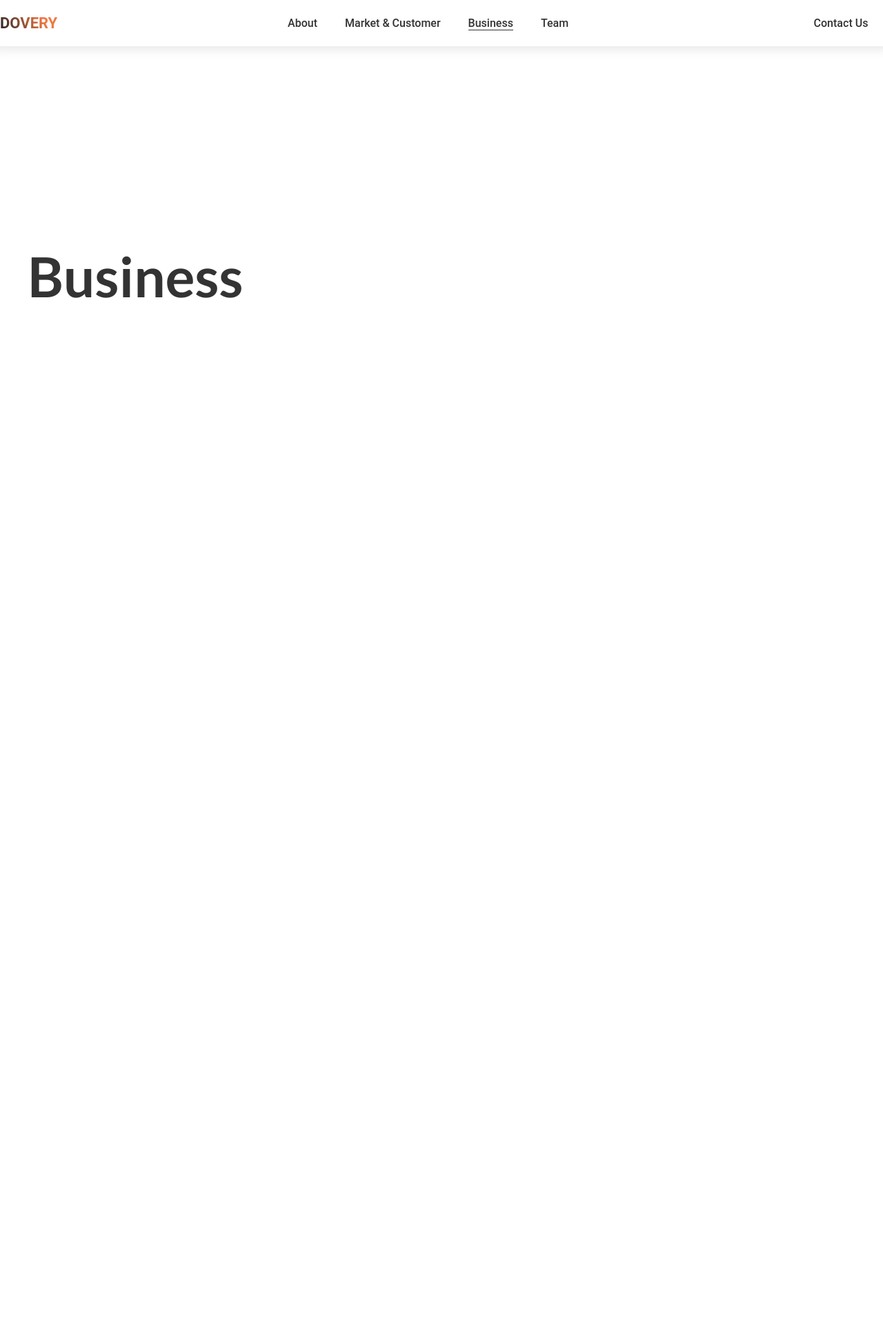
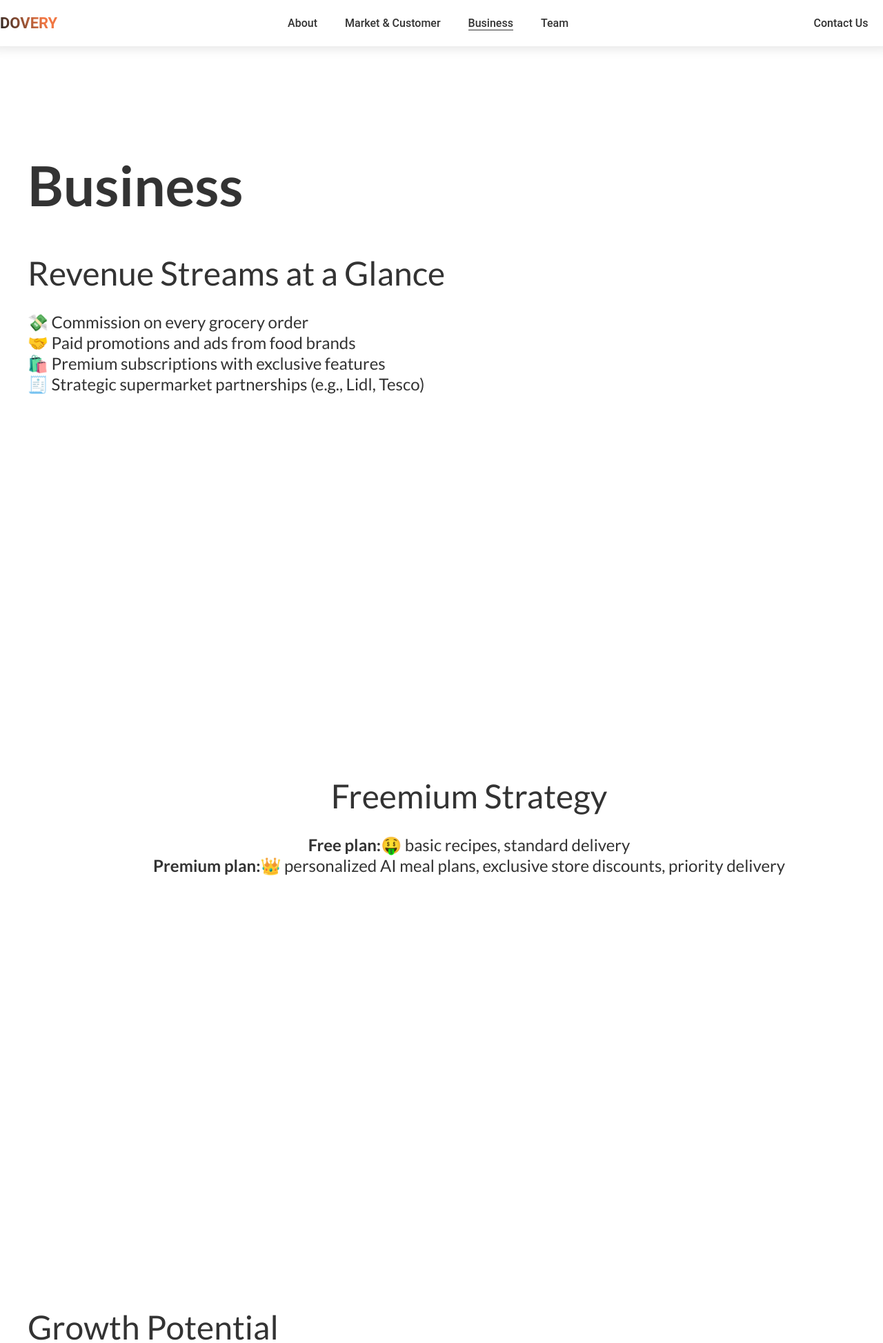
Before and after one commit to fxckprod7/Dovery, a Flask app: page /business in a window 1280 px wide; the page is wider, and only the part inside the window is pictured. Shown: the top 1947 px of that part at 69% size. Before the commit the page ends 432 px from the top of that part, so only its background shows below. Run offline with Flask 3, Linux system fonts and the light colour scheme; some web fonts are replaced.

Commit message:
Add business page content and styling for revenue streams, freemium strategy, growth potential, and projection snapshot

```diff
--- a/static/css/base.css
+++ b/static/css/base.css
@@ -39,6 +39,10 @@
 
 img{
     -webkit-user-drag: none;
+}
+
+b{
+    font-weight: 700;
 }
 
 ::selection {
--- a/static/css/business.css
+++ b/static/css/business.css
@@ -0,0 +1,35 @@
+section{
+    .content{
+        display: flex;
+        flex-direction: row;
+        justify-content: space-between;
+        align-items: center;
+
+        .info{
+            display: flex;
+            flex-direction: column;
+            justify-content: center;
+            align-items: flex-start;
+
+            gap: 32px;
+
+            span{
+                line-height: 30px;
+            }
+        }
+    }
+}
+
+.centered{
+    .content{
+        justify-content: center;
+
+        .info{
+            align-items: center;
+
+            span{
+                text-align: center;
+            }
+        }
+    }
+}
--- a/templates/business.html
+++ b/templates/business.html
@@ -7,5 +7,48 @@
 {% block content %}
     <section>
         <h1>Business</h1>
+        <div class="content">
+            <div class="info">
+                <h3>Revenue Streams at a Glance</h3>
+                <span>💸 Commission on every grocery order <br>
+                    🤝 Paid promotions and ads from food brands <br>
+                    🛍️ Premium subscriptions with exclusive features <br>
+                    🧾 Strategic supermarket partnerships (e.g., Lidl, Tesco)</span>
+            </div>
+        </div>
+    </section>
+
+    <section class="centered">
+        <div class="content">
+            <div class="info">
+                <h3>Freemium Strategy</h3>
+                <span> <b>Free plan:</b>🤑 basic recipes, standard delivery <br>
+                     <b>Premium plan:</b>👑 personalized AI meal plans,
+                    exclusive store discounts, priority delivery</span>
+            </div>
+        </div>
+    </section>
+
+    <section>
+        <div class="content">
+            <div class="info">
+                <h3>Growth Potential</h3>
+                <span>📈 Irish food delivery market to hit €1.8B by 2025 <br>
+                    🌍 Expansion into other Irish cities post-Dublin launch <br>
+                    🔁 Ongoing updates and features like voice meal planning <br>
+                    and loyalty rewards</span>
+            </div>
+        </div>
+    </section>
+
+    <section class="centered">
+        <div class="content">
+            <div class="info">
+                <h3>Projection Snapshot</h3>
+                <span><b>10,000</b> users by Month 6 <br>
+                    Monthly revenue potential: <b>€50,000</b> <br>
+                    Funding stages: Pre-seed <b>(€100K–300K)</b>, Seed <b>(€300K–700K)</b>, Series A <b>(€1M+)</b></span>
+            </div>
+        </div>
     </section>
 {% endblock %}
```
